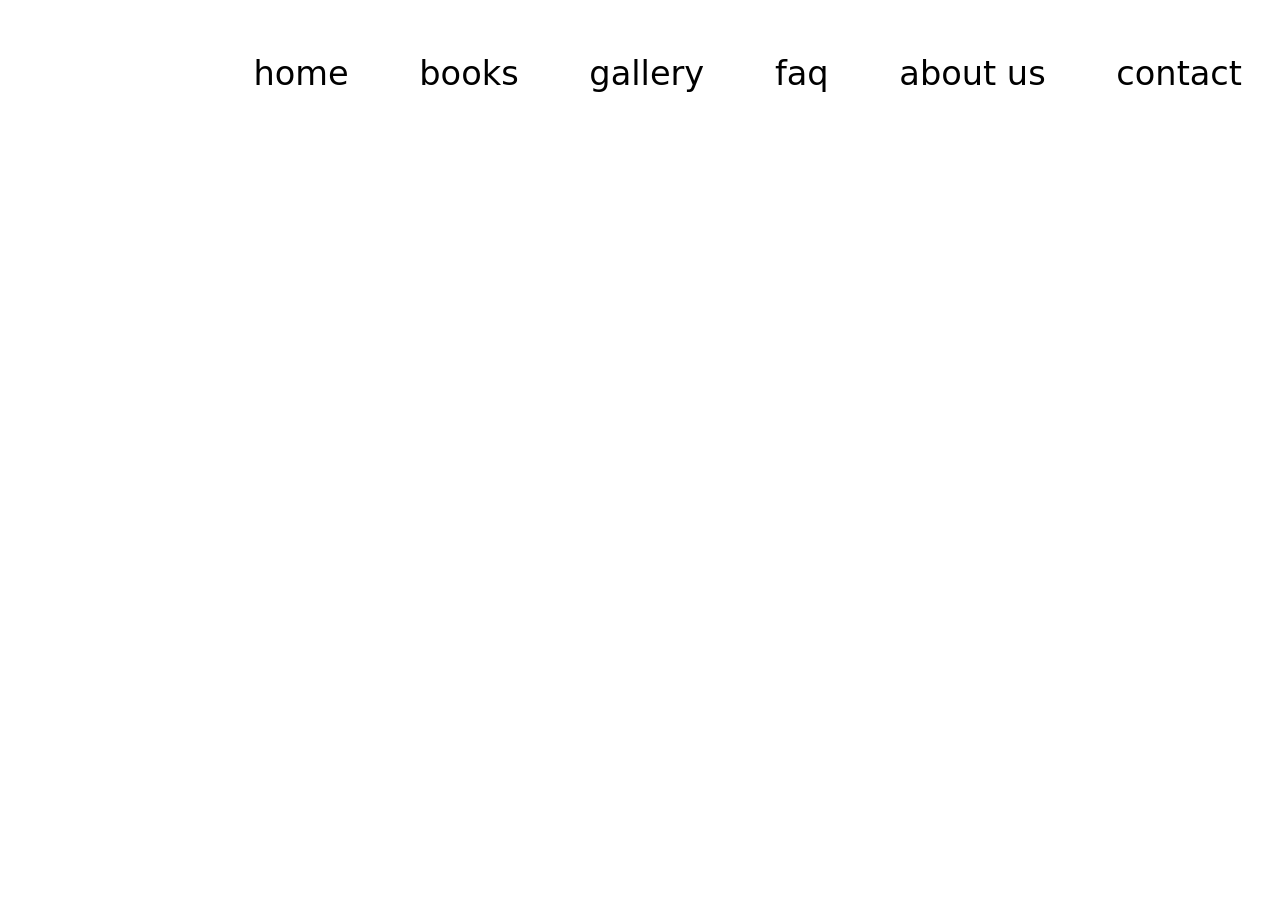
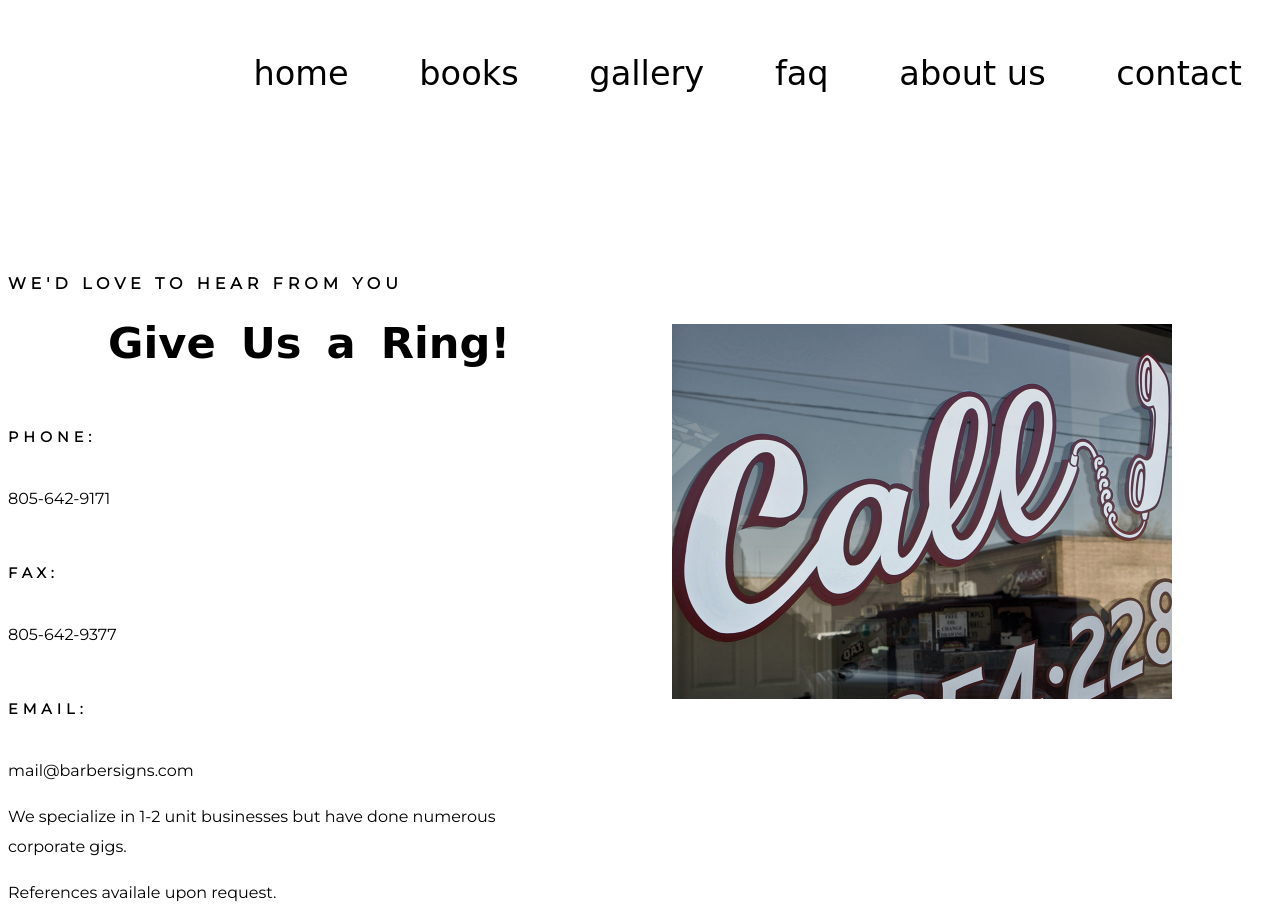
Before and after one commit to kathleen-sones/ksones-final, a plain HTML site: page contact.html in a window 1280 px wide. Before the commit the page ends 800 px from the top, so only its background shows below. Drawn offline with Linux system fonts and the light colour scheme; a web font is replaced by a local one.

Commit message:
FAQ and images

```diff
--- a/contact.html
+++ b/contact.html
@@ -7,6 +7,7 @@
 <meta charset="UTF-8">
 <title>Contact</title>
 </head>
+
 
 <body>
 <nav>
@@ -20,8 +21,18 @@
 </ul>
 </nav>
 
+<img src="images/courtesyamericancraftcouncilforrestwozniak.jpg" alt="call sign" width="500px">
 
+<h2>WE'D LOVE TO HEAR FROM YOU</h2>
+<h1>Give Us a Ring!</h1>
 
+<h3>PHONE:</h3> <p>805-642-9171</p>
+<h3>FAX:</h3> <p>805-642-9377</p>
+<h3>EMAIL:</h3> <p>mail@barbersigns.com</p>
+
+<p>We specialize in 1-2 unit businesses but have done numerous corporate gigs.</p>
+
+<p>References availale upon request.</p>
 
 
 </body>
--- a/styles.css
+++ b/styles.css
@@ -24,7 +24,7 @@ li {
 h1 {
 	font-family: 'Mrs Sheppards', cursive;
 	font-size: 270%;
-	width: 100%;
+	width: 500px;
 	height: 60px;
 	align:left;
 	margin-left:100px;
@@ -35,7 +35,7 @@ h1 {
 h2 {
 	font-family: 'Montserrat', sans-serif;
 	font-size: 100%;
-	width: 100%;
+	width: 500px;
 	height: 60px;
 	letter-spacing: 5px;
 	align:left;
@@ -104,3 +104,16 @@ figure.slider figure {
 	display: inline-block;
 	position: inherit;
 }
+
+.contact {
+	display:inline-block;
+	font-family: 'Montserrat', sans-serif;
+	width: 500px;
+	line-height: 30px;
+}
+
+img {
+	margin-top:250px;
+	float:right;
+	margin-right: 100px;
+}
```
Also changed, not shown: aboutus.html (+2 -1 lines), images/courtesyamericancraftcouncilforrestwozniak.jpg (renamed from images/courtesy american craft council, forrest wozniak.jpg), 1 other file.
